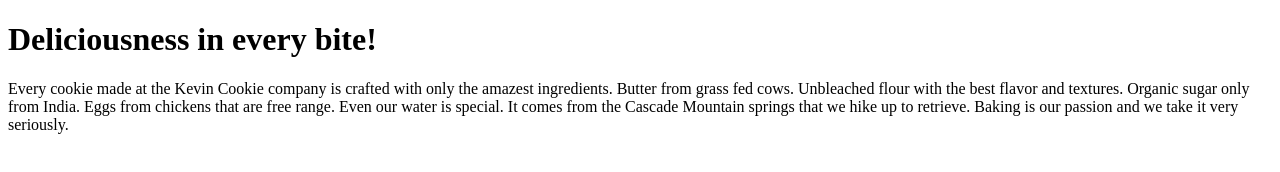
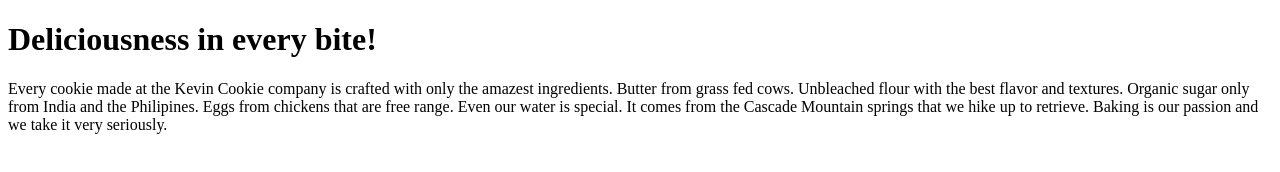
Before and after one commit to B4rross/KCC.com, a plain HTML site: page index.htm in a window 1280 px wide. Drawn offline with Linux system fonts and the light colour scheme.

Commit message:
Update index.htm

```diff
--- a/index.htm
+++ b/index.htm
@@ -3,7 +3,7 @@
 <body>
 
 <h1>Deliciousness in every bite!</h1>
-<p>Every cookie made at the Kevin Cookie company is crafted with only the amazest  ingredients. Butter from grass fed cows. Unbleached flour with the best flavor and textures. Organic sugar only from India. Eggs from chickens that are free range. Even our water is special. It comes from the Cascade Mountain springs that we hike up to retrieve. Baking is our passion and we take it very seriously.</p>
+<p>Every cookie made at the Kevin Cookie company is crafted with only the amazest  ingredients. Butter from grass fed cows. Unbleached flour with the best flavor and textures. Organic sugar only from India and the Philipines. Eggs from chickens that are free range. Even our water is special. It comes from the Cascade Mountain springs that we hike up to retrieve. Baking is our passion and we take it very seriously.</p>
 
 </body>
 </html>
```
